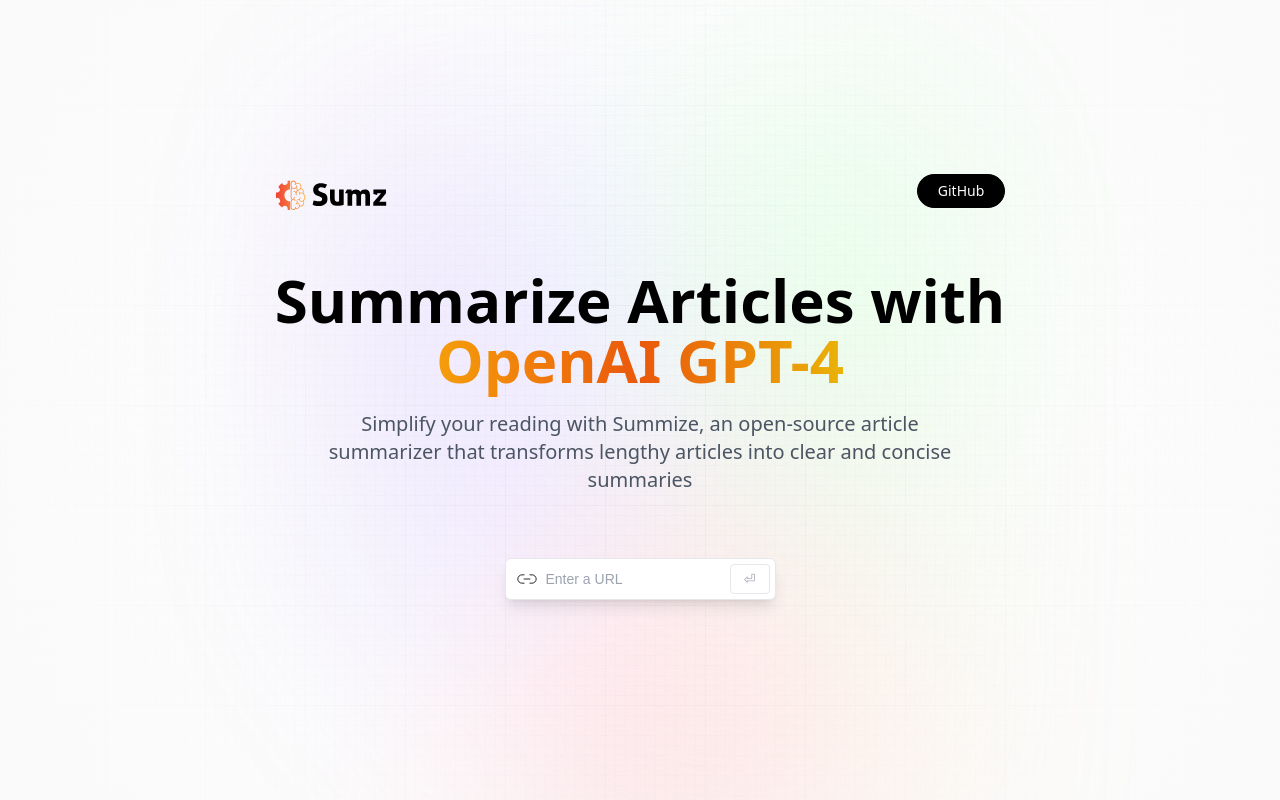
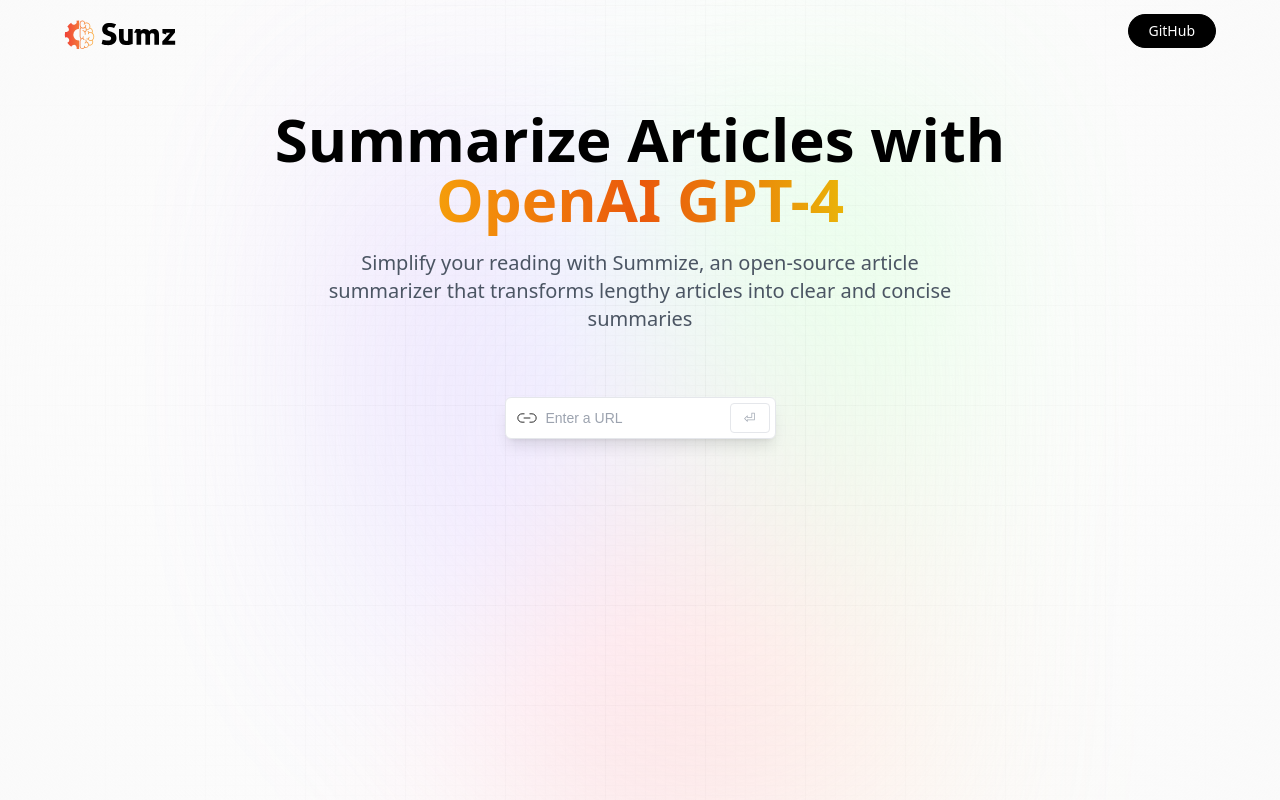
Before and after one commit to AzimovS/ai-summarizer, a React (Vite) app: page / in a window 1280 px wide. Built offline with nearby package versions, Linux system fonts and the light colour scheme; a web font is replaced by a local one.

Commit message:
fix: input focus

```diff
--- a/src/App.jsx
+++ b/src/App.jsx
@@ -8,11 +8,10 @@
     <main>
       <div className='main'>
         <div className='gradient' />
-
-        <div className='app'>
-          <Hero />
-          <Demo />
-        </div>
+      </div>
+      <div className='app'>
+        <Hero />
+        <Demo />
       </div>
     </main>
   );
```
